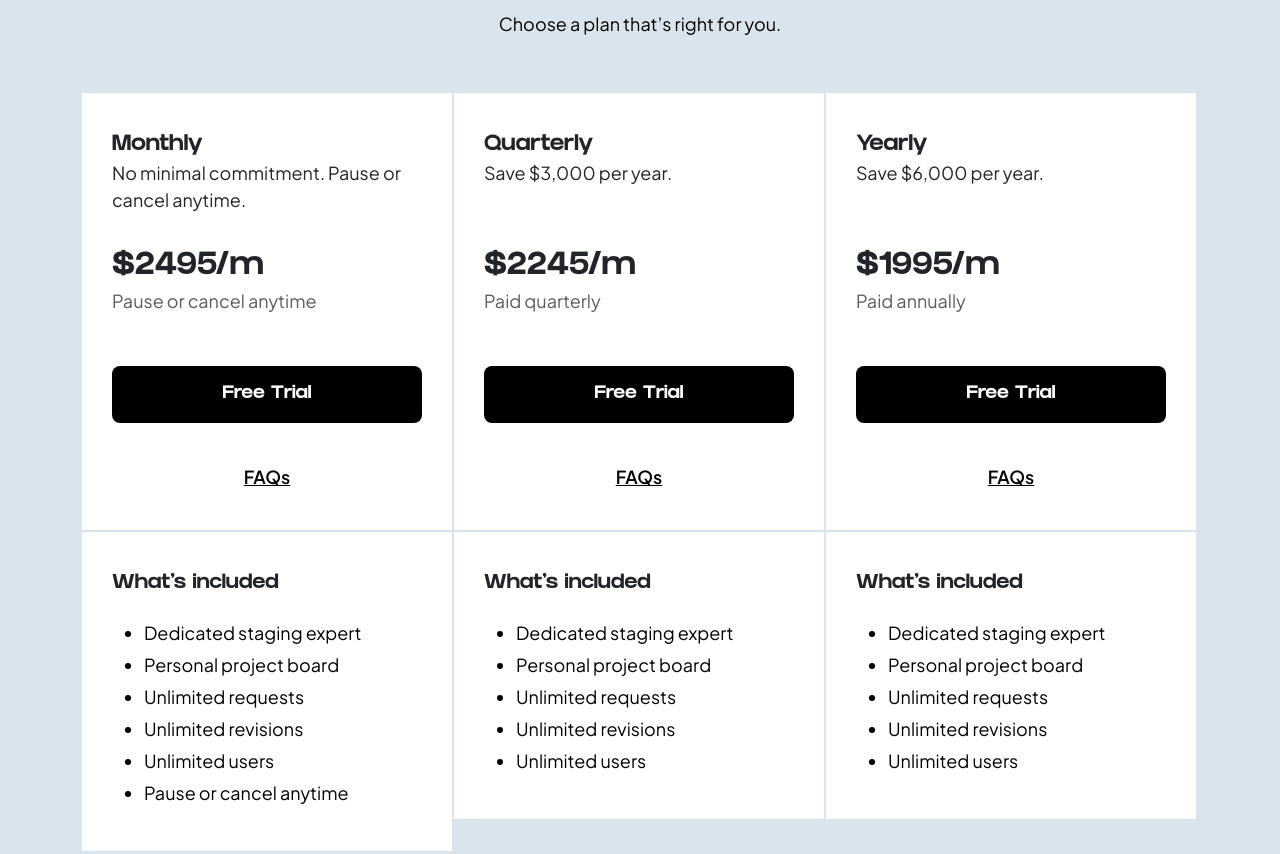
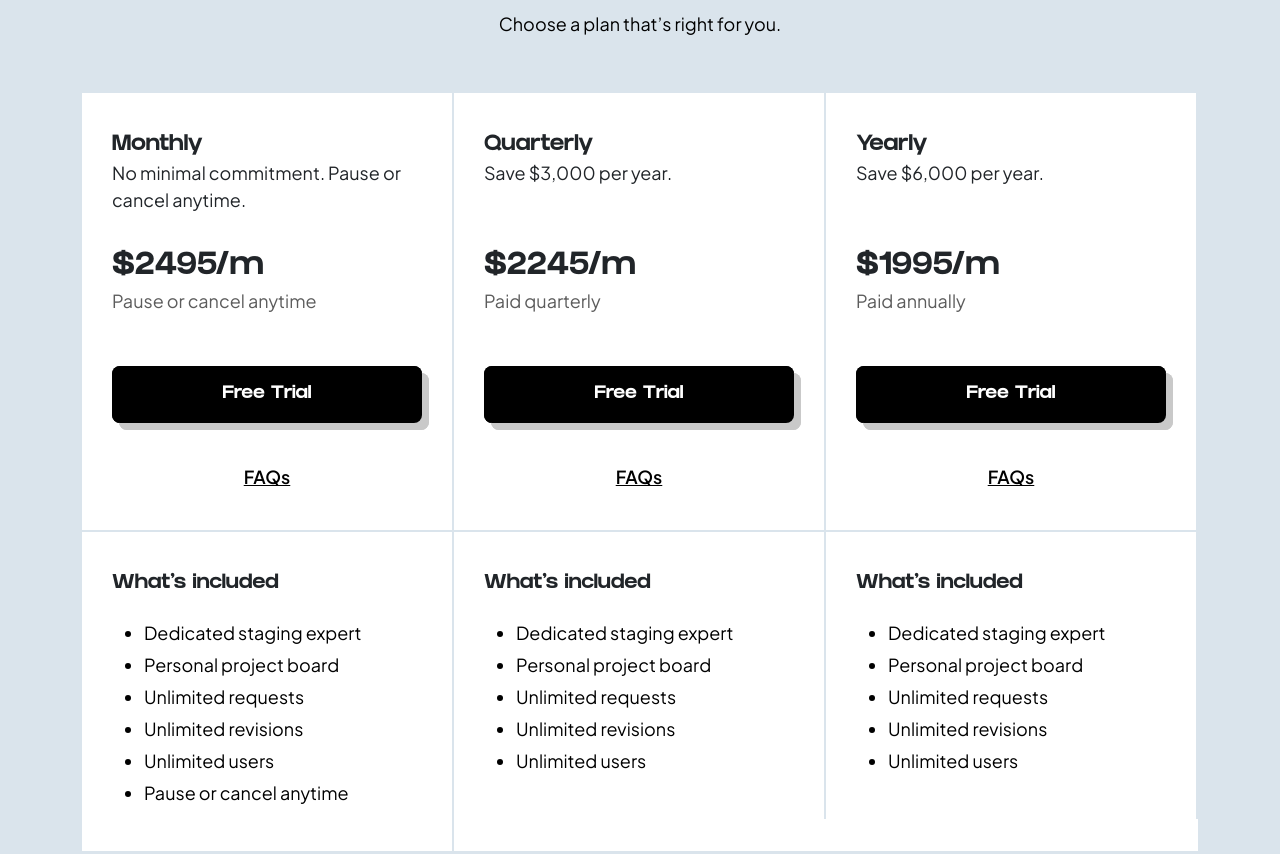
Before and after one commit to dev-rashidul/Decoria-Staging, a plain HTML site: page index.html in a window 1280 px wide. Shown: the part 5511-6365 px from the top of the page. Drawn offline with Linux system fonts and the light colour scheme; a web font is replaced by a local one.

Commit message:
Final Updated Website

```diff
--- a/assets/css/style.css
+++ b/assets/css/style.css
@@ -499,6 +499,10 @@ section#Hero {
   transform: rotate(31deg);
 }
 
+.subscription-plan-wrapper .col-md-6 {
+  background: #ffffff;
+}
+
 .subscription-plan {
   background: #ffffff;
   border-right: 2px solid #dae4ec;
@@ -531,13 +535,36 @@ section#Hero {
   font-size: 18px;
   color: #5c5c5c;
 }
+
 .sub-btn {
+  display: block;
+  width: 310px;
+  position: relative;
+  background: #000000;
   margin-top: 20px;
   margin-bottom: 40px;
+  border-radius: 8px;
+  z-index: 10;
+}
+
+.sub-btn::after {
+  position: absolute;
+  content: "";
+  width: 100%;
+  height: 100%;
+  background: #c9c9c9;
+  left: 7px;
+  top: 7px;
+  border-radius: 8px;
+  z-index: -1;
 }
 
 .sub-btn a {
-  padding: 15px 50px;
+  color: #ffffff;
+  font-family: grifter;
+  font-size: 18px;
+  font-weight: 700;
+  text-align: center;
 }
 
 .faq-btn a {
```
